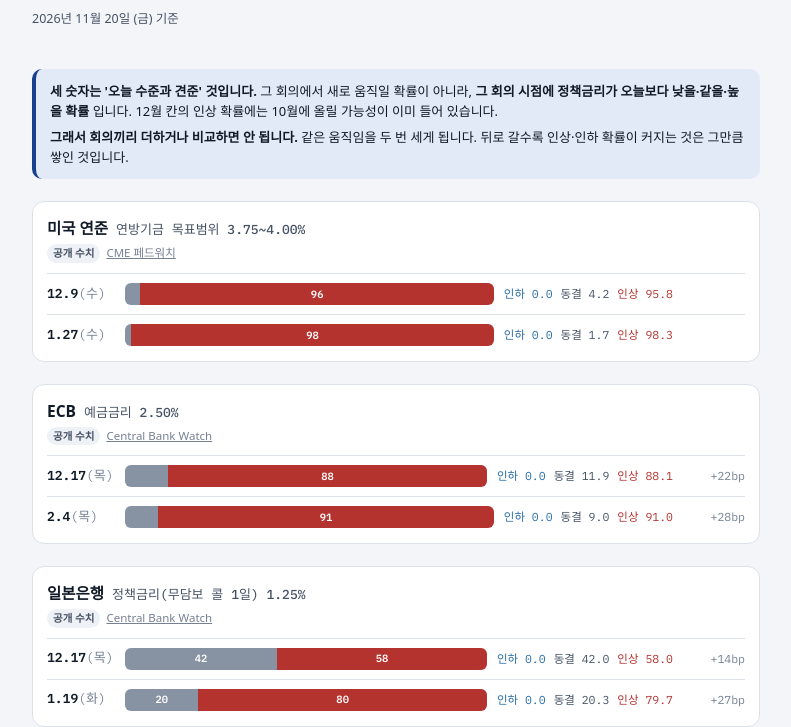
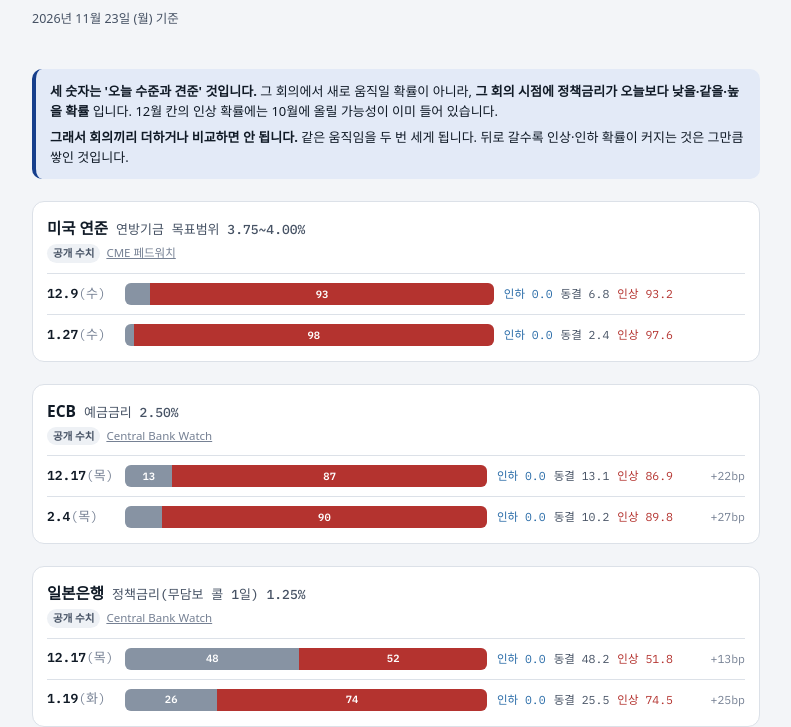
Before and after one commit to tskang89/policy-odds, a plain HTML site: page index.html in a window 1280 px wide. Shown: the part 87-814 px from the top of the page, without its empty margins (244-1035 px from the left). Drawn offline with Linux system fonts and the light colour scheme; a web font is replaced by a local one.

Commit message:
확률 갱신 2026-11-23

```diff
--- a/index.html
+++ b/index.html
@@ -108,7 +108,7 @@ h1{font-size:clamp(22px,5vw,28px);line-height:1.2;font-weight:700;margin:0 0 8px
 <header>
 <p class="eyebrow">Market-Implied Policy Rate Change Probabilities</p>
 <h1>시장이 보는 정책금리 변경 확률</h1>
-<p class="stamp">2026년 11월 20일 (금) 기준</p>
+<p class="stamp">2026년 11월 23일 (월) 기준</p>
 </header>
 
 <div class="howto">
@@ -119,9 +119,9 @@ h1{font-size:clamp(22px,5vw,28px);line-height:1.2;font-weight:700;margin:0 0 8px
 세게 됩니다. 뒤로 갈수록 인상·인하 확률이 커지는 것은 그만큼 쌓인 것입니다.</p>
 </div>
 
-<section class="bank"><h2>미국 연준<span class="lv">연방기금 목표범위 3.75~4.00%</span></h2><div class="src"><span class="badge">공개 수치</span><a href="https://www.cmegroup.com/markets/interest-rates/cme-fedwatch-tool.html" target="_blank" rel="noopener">CME 페드워치</a></div><div class="mtg"><span class="d">12.9<span style="font-weight:400;color:var(--muted)">(수)</span></span><div class="bar"><span class="h" style="width:4.2000%"></span><span class="k" style="width:95.8000%">96</span></div><span class="nums"><span class="c">인하 0.0</span><span>동결 4.2</span><span class="k">인상 95.8</span></span><span class="bp"></span></div><div class="mtg"><span class="d">1.27<span style="font-weight:400;color:var(--muted)">(수)</span></span><div class="bar"><span class="h" style="width:1.7000%"></span><span class="k" style="width:98.3000%">98</span></div><span class="nums"><span class="c">인하 0.0</span><span>동결 1.7</span><span class="k">인상 98.3</span></span><span class="bp"></span></div></section>
-<section class="bank"><h2>ECB<span class="lv">예금금리 2.50%</span></h2><div class="src"><span class="badge">공개 수치</span><a href="https://centralbank.watch/european-central-bank/" target="_blank" rel="noopener">Central Bank Watch</a></div><div class="mtg"><span class="d">12.17<span style="font-weight:400;color:var(--muted)">(목)</span></span><div class="bar"><span class="h" style="width:11.9000%"></span><span class="k" style="width:88.1000%">88</span></div><span class="nums"><span class="c">인하 0.0</span><span>동결 11.9</span><span class="k">인상 88.1</span></span><span class="bp">+22bp</span></div><div class="mtg"><span class="d">2.4<span style="font-weight:400;color:var(--muted)">(목)</span></span><div class="bar"><span class="h" style="width:9.0000%"></span><span class="k" style="width:91.0000%">91</span></div><span class="nums"><span class="c">인하 0.0</span><span>동결 9.0</span><span class="k">인상 91.0</span></span><span class="bp">+28bp</span></div></section>
-<section class="bank"><h2>일본은행<span class="lv">정책금리(무담보 콜 1일) 1.25%</span></h2><div class="src"><span class="badge">공개 수치</span><a href="https://centralbank.watch/bank-of-japan/" target="_blank" rel="noopener">Central Bank Watch</a></div><div class="mtg"><span class="d">12.17<span style="font-weight:400;color:var(--muted)">(목)</span></span><div class="bar"><span class="h" style="width:42.0000%">42</span><span class="k" style="width:58.0000%">58</span></div><span class="nums"><span class="c">인하 0.0</span><span>동결 42.0</span><span class="k">인상 58.0</span></span><span class="bp">+14bp</span></div><div class="mtg"><span class="d">1.19<span style="font-weight:400;color:var(--muted)">(화)</span></span><div class="bar"><span class="h" style="width:20.3000%">20</span><span class="k" style="width:79.7000%">80</span></div><span class="nums"><span class="c">인하 0.0</span><span>동결 20.3</span><span class="k">인상 79.7</span></span><span class="bp">+27bp</span></div></section>
+<section class="bank"><h2>미국 연준<span class="lv">연방기금 목표범위 3.75~4.00%</span></h2><div class="src"><span class="badge">공개 수치</span><a href="https://www.cmegroup.com/markets/interest-rates/cme-fedwatch-tool.html" target="_blank" rel="noopener">CME 페드워치</a></div><div class="mtg"><span class="d">12.9<span style="font-weight:400;color:var(--muted)">(수)</span></span><div class="bar"><span class="h" style="width:6.8000%"></span><span class="k" style="width:93.2000%">93</span></div><span class="nums"><span class="c">인하 0.0</span><span>동결 6.8</span><span class="k">인상 93.2</span></span><span class="bp"></span></div><div class="mtg"><span class="d">1.27<span style="font-weight:400;color:var(--muted)">(수)</span></span><div class="bar"><span class="h" style="width:2.4000%"></span><span class="k" style="width:97.6000%">98</span></div><span class="nums"><span class="c">인하 0.0</span><span>동결 2.4</span><span class="k">인상 97.6</span></span><span class="bp"></span></div></section>
+<section class="bank"><h2>ECB<span class="lv">예금금리 2.50%</span></h2><div class="src"><span class="badge">공개 수치</span><a href="https://centralbank.watch/european-central-bank/" target="_blank" rel="noopener">Central Bank Watch</a></div><div class="mtg"><span class="d">12.17<span style="font-weight:400;color:var(--muted)">(목)</span></span><div class="bar"><span class="h" style="width:13.1000%">13</span><span class="k" style="width:86.9000%">87</span></div><span class="nums"><span class="c">인하 0.0</span><span>동결 13.1</span><span class="k">인상 86.9</span></span><span class="bp">+22bp</span></div><div class="mtg"><span class="d">2.4<span style="font-weight:400;color:var(--muted)">(목)</span></span><div class="bar"><span class="h" style="width:10.2000%"></span><span class="k" style="width:89.8000%">90</span></div><span class="nums"><span class="c">인하 0.0</span><span>동결 10.2</span><span class="k">인상 89.8</span></span><span class="bp">+27bp</span></div></section>
+<section class="bank"><h2>일본은행<span class="lv">정책금리(무담보 콜 1일) 1.25%</span></h2><div class="src"><span class="badge">공개 수치</span><a href="https://centralbank.watch/bank-of-japan/" target="_blank" rel="noopener">Central Bank Watch</a></div><div class="mtg"><span class="d">12.17<span style="font-weight:400;color:var(--muted)">(목)</span></span><div class="bar"><span class="h" style="width:48.2000%">48</span><span class="k" style="width:51.8000%">52</span></div><span class="nums"><span class="c">인하 0.0</span><span>동결 48.2</span><span class="k">인상 51.8</span></span><span class="bp">+13bp</span></div><div class="mtg"><span class="d">1.19<span style="font-weight:400;color:var(--muted)">(화)</span></span><div class="bar"><span class="h" style="width:25.5000%">26</span><span class="k" style="width:74.5000%">74</span></div><span class="nums"><span class="c">인하 0.0</span><span>동결 25.5</span><span class="k">인상 74.5</span></span><span class="bp">+25bp</span></div></section>
 <div class="legend">
 <span><i style="background:var(--cut)"></i>인하</span>
 <span><i style="background:var(--hold)"></i>동결</span>
@@ -151,5 +151,5 @@ h1{font-size:clamp(22px,5vw,28px);line-height:1.2;font-weight:700;margin:0 0 8px
 해 자동 갱신에 맞지 않습니다. 예측시장(폴리마켓 등)도 쓰지 않습니다 —
 선물 기반만큼 공신력이 없습니다.</div>
 </div>
-<script id="ops" type="application/json">{"built": "2026-11-20T14:07Z", "asOf": "2026-11-20", "banks": ["US", "EA", "JP"], "warn": [], "rows": [{"code": "US", "d": "2026-12-09", "cut": 0.0, "hold": 4.2, "hike": 95.8, "bp": null}, {"code": "US", "d": "2027-01-27", "cut": 0.0, "hold": 1.7, "hike": 98.3, "bp": null}, {"code": "EA", "d": "2026-12-17", "cut": 0.0, "hold": 11.9, "hike": 88.1, "bp": 22.0}, {"code": "EA", "d": "2027-02-04", "cut": 0.0, "hold": 9.0, "hike": 91.0, "bp": 28.2}, {"code": "JP", "d": "2026-12-17", "cut": 0.0, "hold": 42.0, "hike": 58.0, "bp": 14.5}, {"code": "JP", "d": "2027-01-19", "cut": 0.0, "hold": 20.3, "hike": 79.7, "bp": 27.4}]}</script>
+<script id="ops" type="application/json">{"built": "2026-11-23T06:25Z", "asOf": "2026-11-23", "banks": ["US", "EA", "JP"], "warn": [], "rows": [{"code": "US", "d": "2026-12-09", "cut": 0.0, "hold": 6.8, "hike": 93.2, "bp": null}, {"code": "US", "d": "2027-01-27", "cut": 0.0, "hold": 2.4, "hike": 97.6, "bp": null}, {"code": "EA", "d": "2026-12-17", "cut": 0.0, "hold": 13.1, "hike": 86.9, "bp": 21.7}, {"code": "EA", "d": "2027-02-04", "cut": 0.0, "hold": 10.2, "hike": 89.8, "bp": 27.2}, {"code": "JP", "d": "2026-12-17", "cut": 0.0, "hold": 48.2, "hike": 51.8, "bp": 12.9}, {"code": "JP", "d": "2027-01-19", "cut": 0.0, "hold": 25.5, "hike": 74.5, "bp": 24.7}]}</script>
 </body></html>
```
